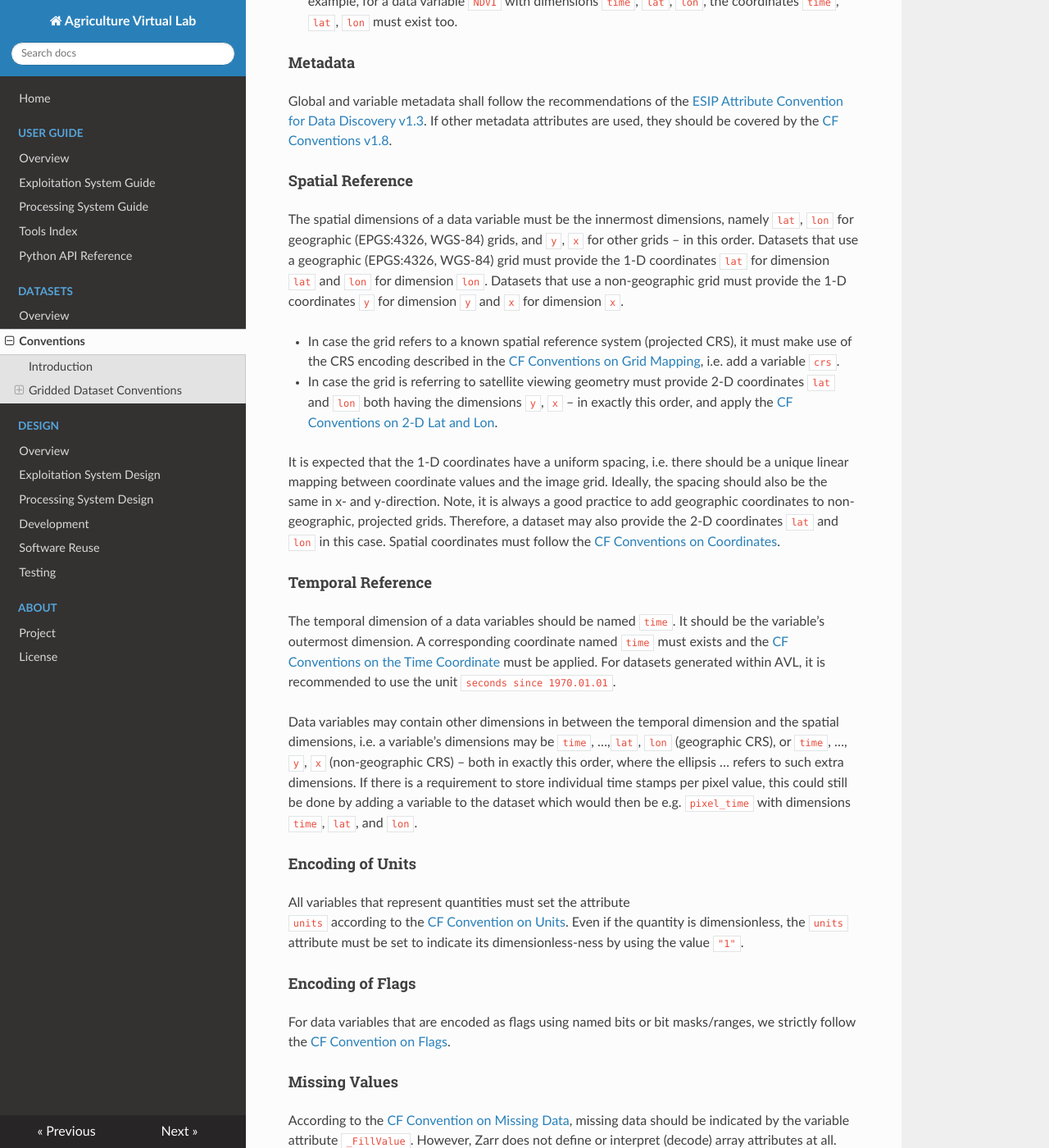
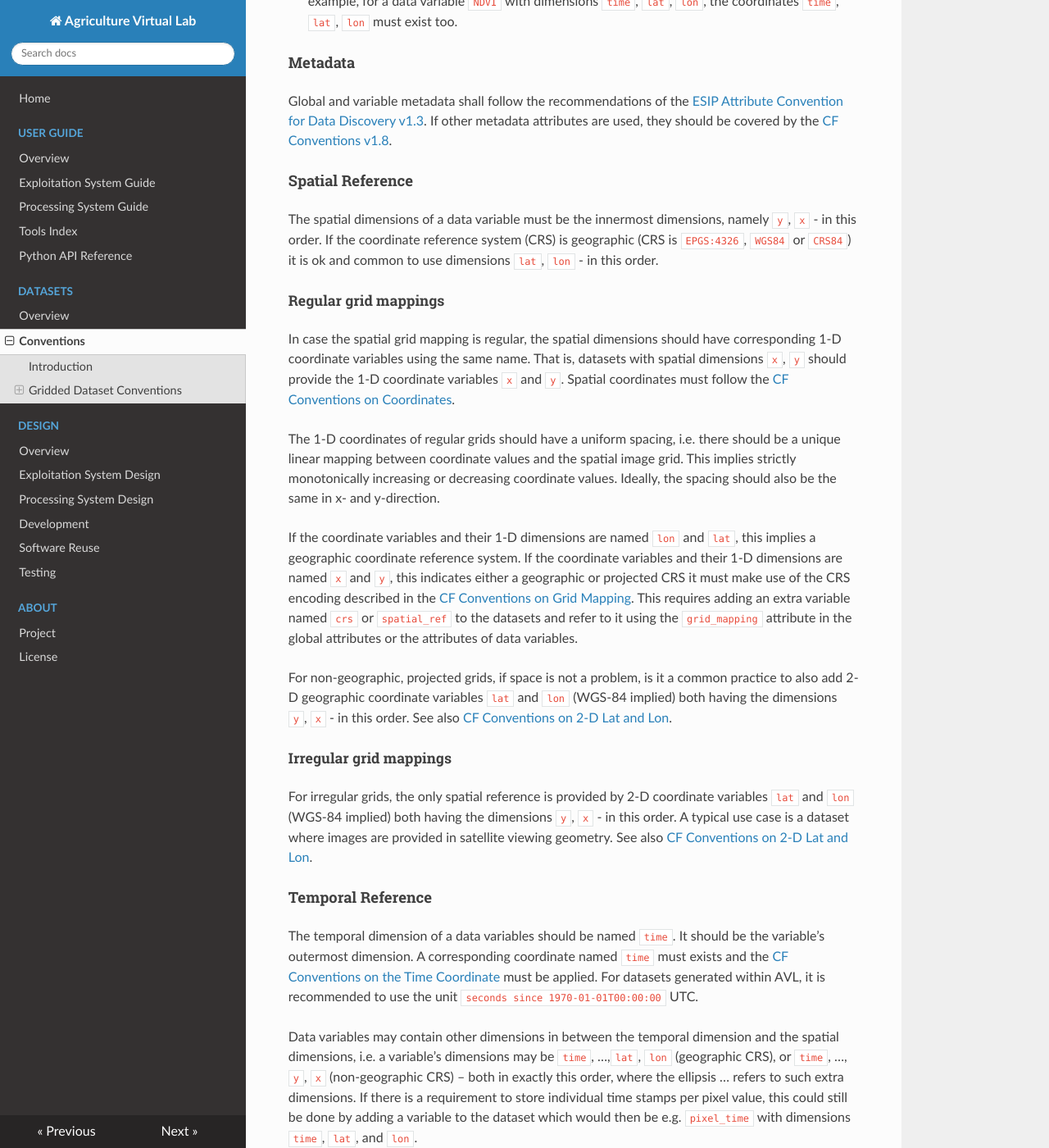
Before and after one commit to agriculture-vlab/agriculture-vlab, an MkDocs documentation site: the page built from docs/datasets/conventions.md, in a window 1280 px wide and 1400 px high, scrolled down 1348 px. Shown: the whole window at 82% size. Built offline with MkDocs 1.6.1, drawn with Linux system fonts in a browser that asks for light colours; nearby versions of some CDN libraries.

Commit message:
Detailed spatial reference

```diff
--- a/docs/datasets/conventions.md
+++ b/docs/datasets/conventions.md
@@ -89,27 +89,46 @@ attributes are used, they should be covered by the [CF Conventions v1.8].
 ### Spatial Reference
 
 The spatial dimensions of a data variable must be the innermost dimensions,
-namely `lat`, `lon` for geographic (EPGS:4326, WGS-84) grids, and `y`, `x`
-for other grids – in this order.
-Datasets that use a geographic (EPGS:4326, WGS-84) grid must provide the
-1-D coordinates `lat` for dimension `lat` and `lon` for dimension `lon`.
-Datasets that use a non-geographic grid must provide the 1-D coordinates
-`y` for dimension `y` and `x` for dimension `x`.
+namely `y`, `x` - in this order. If the coordinate reference system (CRS)
+is geographic (CRS is `EPGS:4326`, `WGS84` or `CRS84`) it is ok and common
+to use dimensions `lat`, `lon` - in this order.
 
-* In case the grid refers to a known spatial reference system (projected CRS),
-  it must make use of the CRS encoding described in the
-  [CF Conventions on Grid Mapping], i.e. add a variable `crs`.
-* In case the grid is referring to satellite viewing geometry must provide
-  2-D coordinates `lat` and `lon` both having the dimensions `y`, `x` –
-  in exactly this order, and apply the [CF Conventions on 2-D Lat and Lon].
+#### Regular grid mappings
 
-It is expected that the 1-D coordinates have a uniform spacing, i.e. there
-should be a unique linear mapping between coordinate values and the image grid.
-Ideally, the spacing should also be the same in x- and y-direction.
-Note, it is always a good practice to add geographic coordinates to
-non-geographic, projected grids. Therefore, a dataset may also provide the 2-D
-coordinates `lat` and `lon` in this case. Spatial coordinates must follow
-the [CF Conventions on Coordinates].
+In case the spatial grid mapping is regular, the spatial dimensions should
+have corresponding 1-D coordinate variables using the same name. That is,
+datasets with spatial dimensions `x`, `y` should provide the 1-D coordinate
+variables `x` and `y`. Spatial coordinates must follow the
+[CF Conventions on Coordinates].
+
+The 1-D coordinates of regular grids should have a uniform spacing, i.e. there
+should be a unique linear mapping between coordinate values and the spatial
+image grid. This implies strictly monotonically increasing or decreasing
+coordinate values. Ideally, the spacing should also be the same in
+x- and y-direction.
+
+If the coordinate variables and their 1-D dimensions are named `lon` and `lat`,
+this implies a geographic coordinate reference system.
+If the coordinate variables and their 1-D dimensions are named `x` and `y`,
+this indicates either a geographic or projected CRS it must make use of the
+CRS encoding described in the  [CF Conventions on Grid Mapping]. This
+requires adding an extra variable named `crs` or `spatial_ref` to the datasets
+and refer to it using the `grid_mapping` attribute in the global attributes
+or the attributes of data variables.
+
+For non-geographic, projected grids, if space is not a problem, is it a
+common practice to also add 2-D geographic coordinate variables `lat` and `lon`
+(WGS-84 implied) both having the dimensions `y`, `x` - in this order.
+See also [CF Conventions on 2-D Lat and Lon].
+
+#### Irregular grid mappings
+
+For irregular grids, the only spatial reference is provided by 2-D coordinate
+variables `lat` and `lon` (WGS-84 implied) both having the dimensions
+`y`, `x` - in this order. A typical use case is a dataset where images are
+provided in satellite viewing geometry.
+See also [CF Conventions on 2-D Lat and Lon].
+
 
 [CF Conventions on Grid Mapping]: https://cfconventions.org/Data/cf-conventions/cf-conventions-1.8/cf-conventions.html#grid-mappings-and-projections
 [CF Conventions on 2-D Lat and Lon]: https://cfconventions.org/Data/cf-conventions/cf-conventions-1.8/cf-conventions.html#_two_dimensional_latitude_longitude_coordinate_variables
@@ -121,7 +140,7 @@ The temporal dimension of a data variables should be named `time`. It should be
 the variable’s outermost dimension. A corresponding coordinate named `time`
 must exists and the [CF Conventions on the Time Coordinate] must be applied.
 For datasets generated within AVL, it is recommended to use the unit
-`seconds since 1970.01.01`.
+`seconds since 1970-01-01T00:00:00` UTC.
 
 Data variables may contain other dimensions in between the temporal dimension
 and the spatial dimensions, i.e. a variable’s dimensions may be
```
